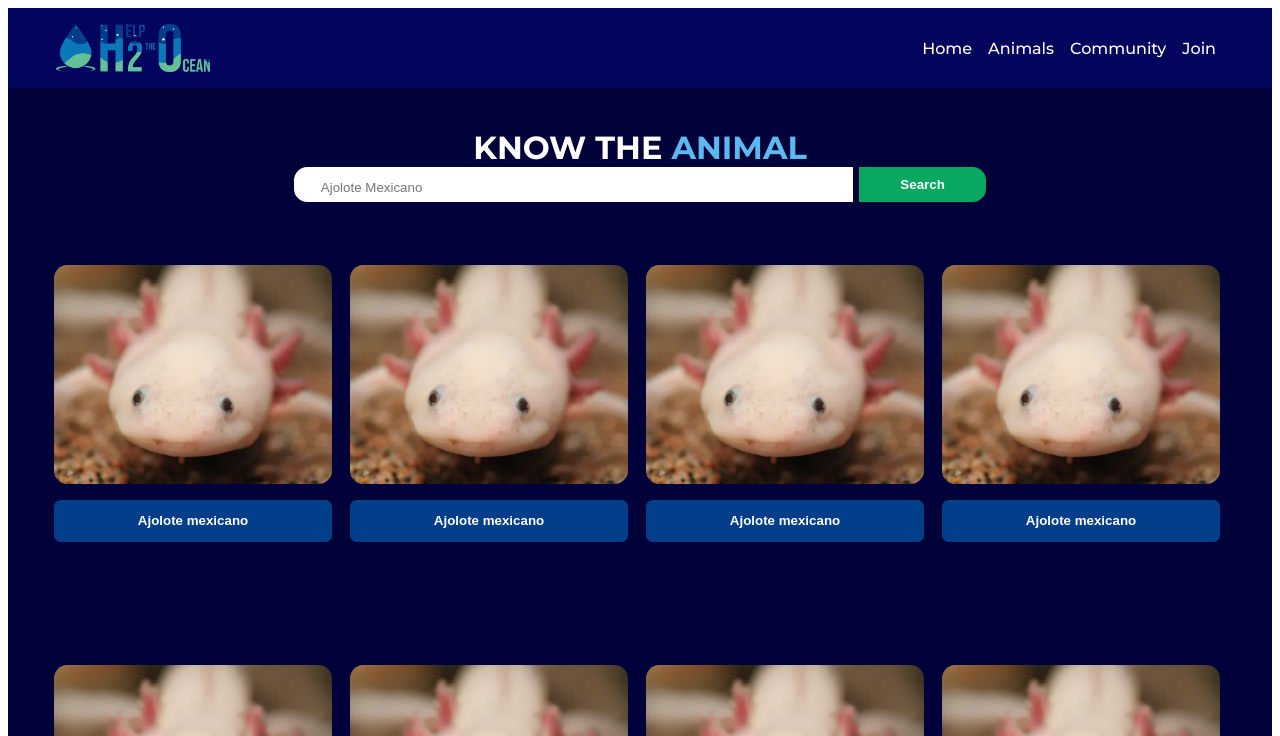
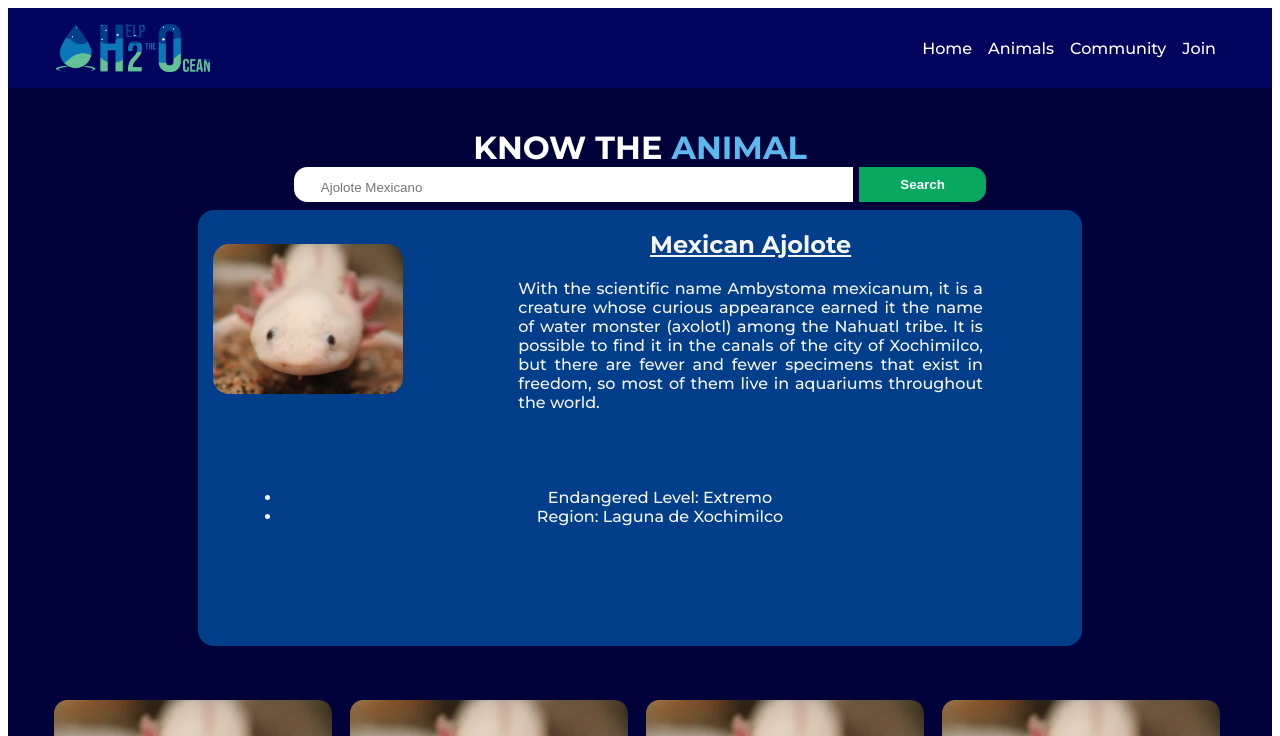
Before and after one commit to Gera097/H2O, a Vue app: page /animals in a window 1280 px wide. Shown: the top 736 px of the page. Built offline with nearby package versions, Linux system fonts and the light colour scheme.

Commit message:
Creado componente AnimalInfo.vue

```diff
--- /dev/null
+++ b/src/components/AnimalInfo.vue
@@ -0,0 +1,71 @@
+<template>
+    <div class="card">
+        <div class="top">
+            <img :src="imgRoute" alt="">
+            <div class="animal-descript">
+                <h2>{{name}}</h2>
+                <p>{{description}}</p>
+            </div>
+        </div>
+        <div class="bottom">
+            <ul>
+                <li>Endangered Level: {{nivelPeligro}}</li>
+                <li>Region: {{region}}</li>
+            </ul>
+        </div>
+    </div>
+</template>
+
+<script setup>
+    defineProps(["name", "imgRoute","description","nivelPeligro","region"]);
+</script>
+
+<style scoped>
+    .card {
+        margin: auto auto;
+        display: grid;
+        grid-template-columns: 1fr;
+        grid-template-rows: 1fr 1fr;
+        grid-template-areas:
+                            "top"
+                            "bottom";
+        color: #F6F6F6;
+        border-radius: 1em;
+        width: 70%;
+        max-height: 500px;
+        background-color: #023E8A;
+    }
+
+    img {
+        max-height: 150px;
+        border-radius: 1em;
+    }
+    .top {
+        grid-area: top;
+        display: grid;
+        grid-template-columns: 1fr 3fr;
+        grid-template-rows: 1fr;
+        grid-template-areas:
+                            "left right";
+        place-items: center;
+    }
+
+    .top img {
+        grid-area: left;
+    }
+
+    .top h2, .top p {
+        grid-area: right;
+        padding: 0em 15%;
+        text-align: justify;
+    }
+    .top h2 {
+        text-align: center;
+        text-decoration: underline;
+    }
+    .bottom {
+        text-align: center;
+        grid-area: bottom;
+        margin: 5%;
+    }
+</style>
--- a/src/views/AnimalsView.vue
+++ b/src/views/AnimalsView.vue
@@ -1,11 +1,15 @@
 <script setup>
 import AnimalGrid from "@/components/AnimalGrid.vue";
 import AnimalFinder from "@/components/AnimalFinder.vue";
+import AnimalInfo from "@/components/AnimalInfo.vue";
+
 </script>
 <template>
     <div class="container">
-        <AnimalFinder class="buscador"/>
-        <AnimalGrid class="animal-grid"/>
+            <AnimalFinder class="buscador"/>
+            <AnimalInfo name="Mexican Ajolote" img-route="/src/assets/Ajolote.png" description="With the scientific name Ambystoma mexicanum, it is a creature whose curious appearance earned it the name of water monster (axolotl) among the Nahuatl tribe.
+It is possible to find it in the canals of the city of Xochimilco, but there are fewer and fewer specimens that exist in freedom, so most of them live in aquariums throughout the world." nivelPeligro="Extremo" region="Laguna de Xochimilco"/>
+            <AnimalGrid class="animal-grid"/>
     </div>
 
 </template>
```
